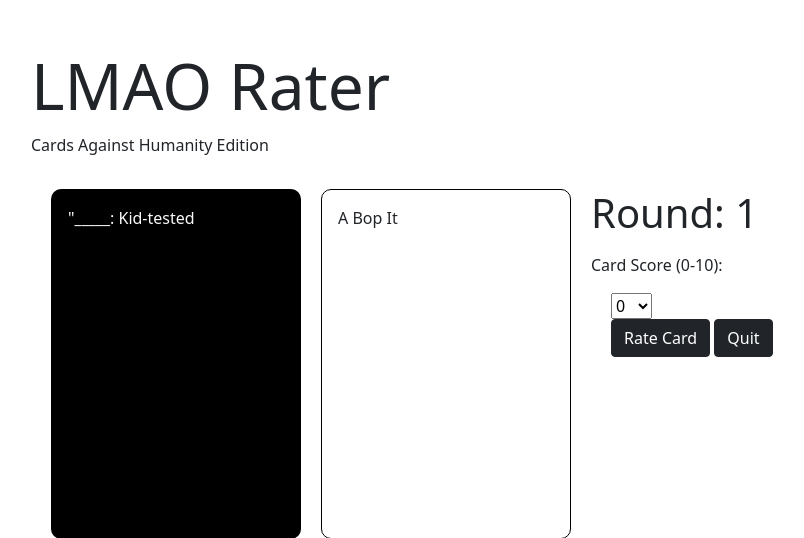
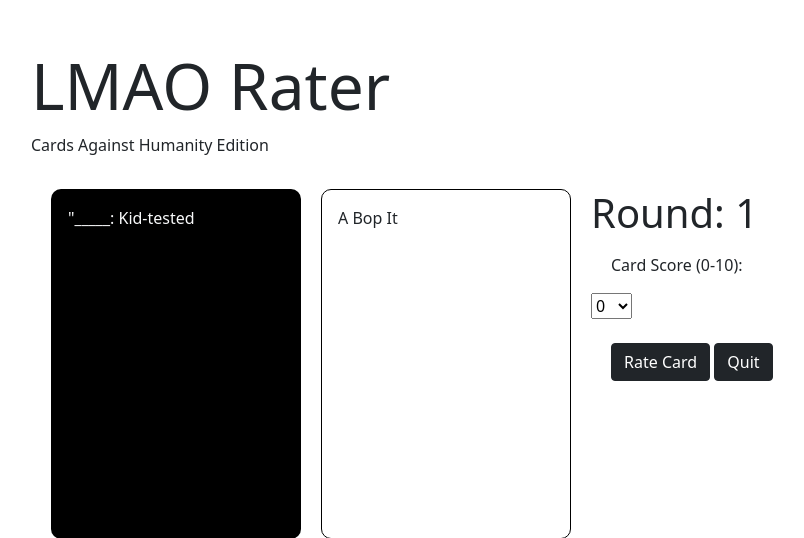
Before and after one commit to john-minney-iii/CS350-Project-1, a Django app: page /play/1/1/1/1 in a window 1280 px wide. Shown: the top 538 px of the page, without its empty margins (17-821 px from the left). Run offline with Django 3.2, Linux system fonts and the light colour scheme; data comes from the database, SQL or seed files in the repository.

Commit message:
switch classes to match wireframe

```diff
--- a/play/templates/play.html
+++ b/play/templates/play.html
@@ -83,8 +83,8 @@
             <p class="display-6 text-dark">Round: {{ round }}</p>
             <form method="post" action='/play/{{ round }}/{% if current_card_index == 0 %}True{% else %}False{% endif %}/{{ black_card.pk }}/{% for card in white_cards %}{{ card.pk }}{% if not forloop.last %}_{% endif %}{% endfor %}'>
                 {% csrf_token %}
-                <p>Card Score (0-10):</p>
-                <div class="inline-div">{{ form }}</div>
+                <p class="inline-div">Card Score (0-10):</p>
+                <div>{{ form }}</div>
                 <br/>
                 <div class="inline-div">
                     <button type="submit" name="rate" class="btn btn-dark btn-small">Rate Card{% if current_card_index == 0 %} &amp; New Hand{% endif %}</button>
```
